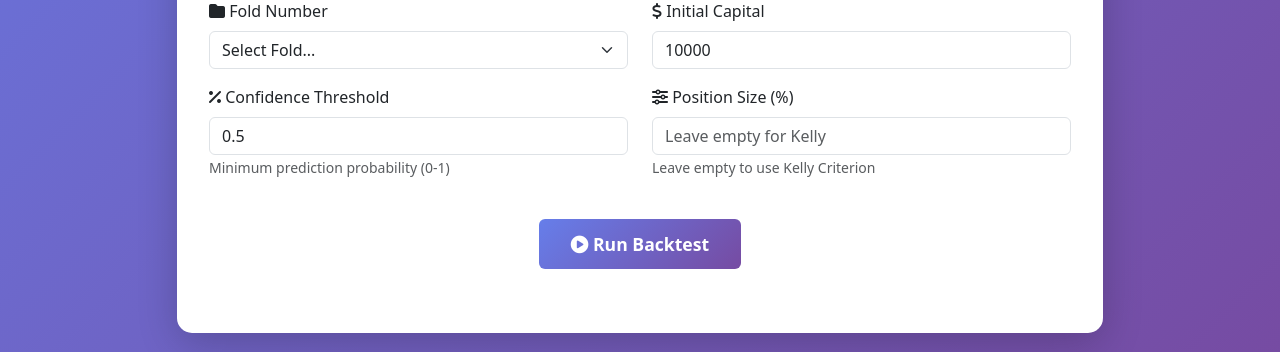
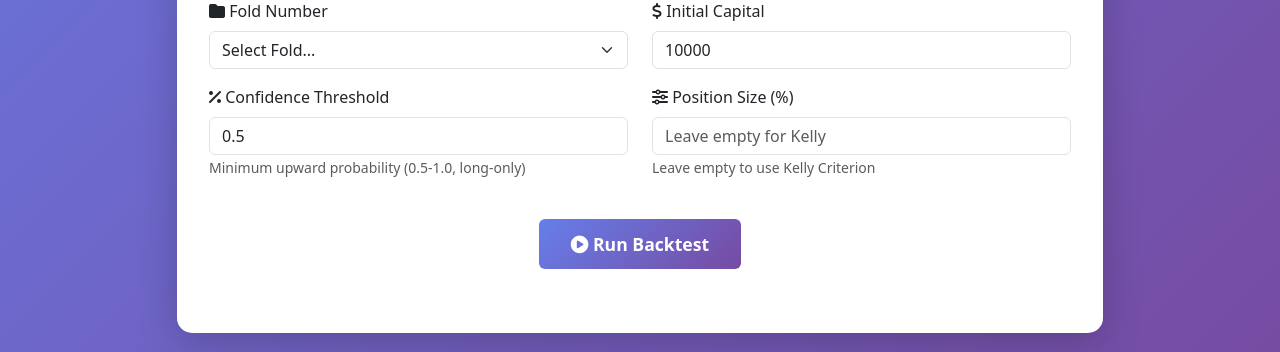
Before and after one commit to invigoworks-knu/engine, a Spring Boot app: page / in a window 1280 px wide. Shown: the part 721-1073 px from the top of the page. Run offline with Spring Boot 4, Linux system fonts and the light colour scheme.

Commit message:
fix: Confidence Threshold 최소값을 0.5로 제한 (롱 포지션 전략)
문제:
- confidence 0.1과 0.5가 같은 결과를 냄
- 원인: pred_direction=1이 이미 pred_proba_up >= 0.5를 의미
- pred_proba_up < 0.5로 매수하는 것은 논리적 오류
  (예: pred_proba_up=0.3은 하락 확률 70%인데 매수)

해결:
1. 필터링 로직 유지: pred_direction=1 AND pred_proba_up >= threshold
2. Confidence Threshold 최소값을 0.5로 제한

변경 사항:
- BacktestController: confidence 검증 0.5~1.0으로 제한
- WebViewController: confidence 검증 0.5~1.0으로 제한
- index.html: input min="0.5", 설명 텍스트 업데이트
- BacktestService: 주석 추가 (롱 포지션 전략 설명)

예상 결과 (Fold 1):
- confidence = 0.5: 57건 거래 (모든 상승 예측)
- confidence = 0.6: 12건 거래 (강한 상승 확신)
- confidence = 0.7: 더 적은 거래 (매우 강한 확신)

```diff
--- a/src/main/java/com/coinreaders/engine/adapter/in/web/WebViewController.java
+++ b/src/main/java/com/coinreaders/engine/adapter/in/web/WebViewController.java
@@ -51,8 +51,8 @@ public class WebViewController {
                 model.addAttribute("error", "Initial capital must be positive");
                 return "error";
             }
-            if (confidenceThreshold.compareTo(BigDecimal.ZERO) < 0 || confidenceThreshold.compareTo(BigDecimal.ONE) > 0) {
-                model.addAttribute("error", "Confidence threshold must be between 0 and 1");
+            if (confidenceThreshold.compareTo(new BigDecimal("0.5")) < 0 || confidenceThreshold.compareTo(BigDecimal.ONE) > 0) {
+                model.addAttribute("error", "Confidence threshold must be between 0.5 and 1.0 (long-only strategy)");
                 return "error";
             }
             if (positionSizePercent != null && (positionSizePercent.compareTo(BigDecimal.ZERO) < 0 || positionSizePercent.compareTo(new BigDecimal("100")) > 0)) {
@@ -103,8 +103,8 @@ public class WebViewController {
                 model.addAttribute("error", "Initial capital must be positive");
                 return "error";
             }
-            if (confidenceThreshold.compareTo(BigDecimal.ZERO) < 0 || confidenceThreshold.compareTo(BigDecimal.ONE) > 0) {
-                model.addAttribute("error", "Confidence threshold must be between 0 and 1");
+            if (confidenceThreshold.compareTo(new BigDecimal("0.5")) < 0 || confidenceThreshold.compareTo(BigDecimal.ONE) > 0) {
+                model.addAttribute("error", "Confidence threshold must be between 0.5 and 1.0 (long-only strategy)");
                 return "error";
             }
             if (positionSizePercent != null && (positionSizePercent.compareTo(BigDecimal.ZERO) < 0 || positionSizePercent.compareTo(new BigDecimal("100")) > 0)) {
--- a/src/main/resources/templates/index.html
+++ b/src/main/resources/templates/index.html
@@ -143,8 +143,8 @@
                                 <div class="row">
                                     <div class="col-md-6 mb-3">
                                         <label class="form-label"><i class="fas fa-percent"></i> Confidence Threshold</label>
-                                        <input type="number" class="form-control" name="confidenceThreshold" value="0.5" step="0.01" min="0" max="1" required>
-                                        <small class="text-muted">Minimum prediction probability (0-1)</small>
+                                        <input type="number" class="form-control" name="confidenceThreshold" value="0.5" step="0.01" min="0.5" max="1" required>
+                                        <small class="text-muted">Minimum upward probability (0.5-1.0, long-only)</small>
                                     </div>
                                     <div class="col-md-6 mb-3">
                                         <label class="form-label"><i class="fas fa-sliders-h"></i> Position Size (%)</label>
```
Also changed, not shown: src/main/java/com/coinreaders/engine/adapter/in/web/BacktestController.java (+4 -4 lines), src/main/java/com/coinreaders/engine/application/backtest/BacktestService.java (+5 -3 lines).
